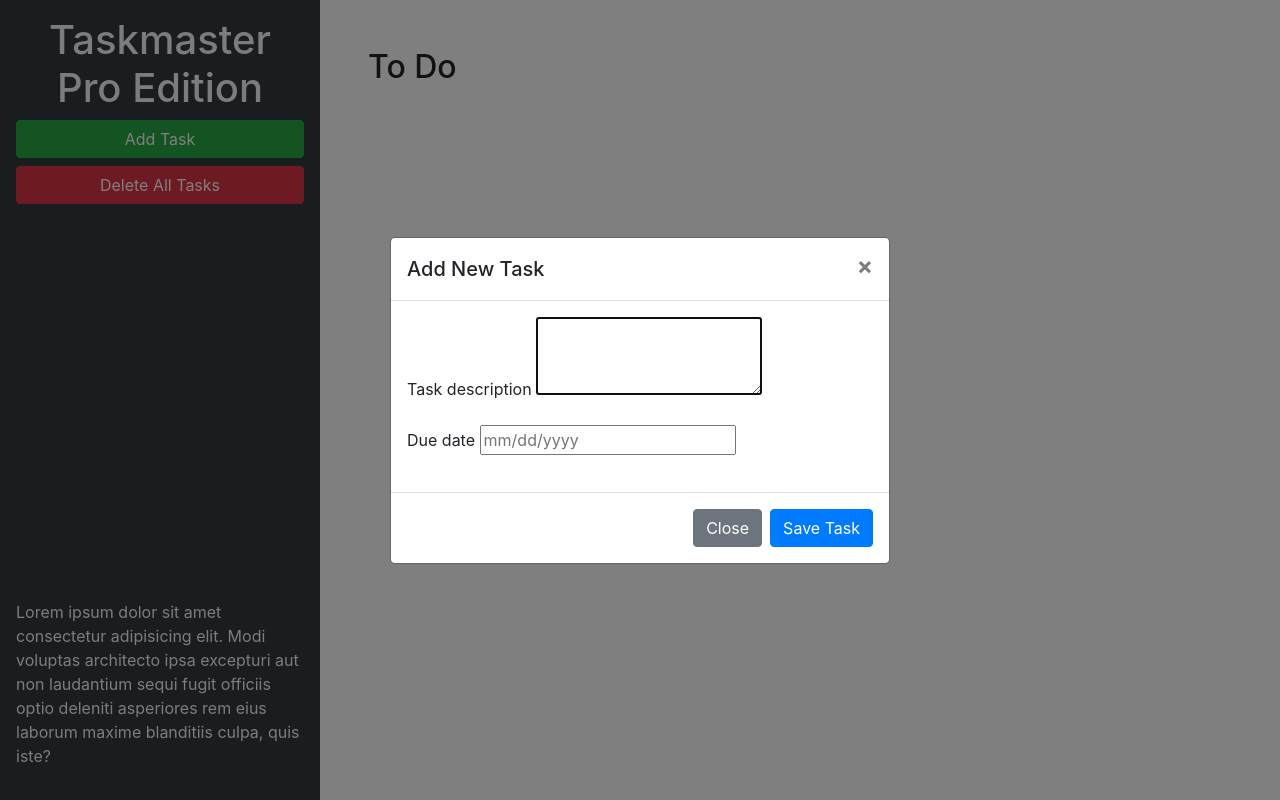
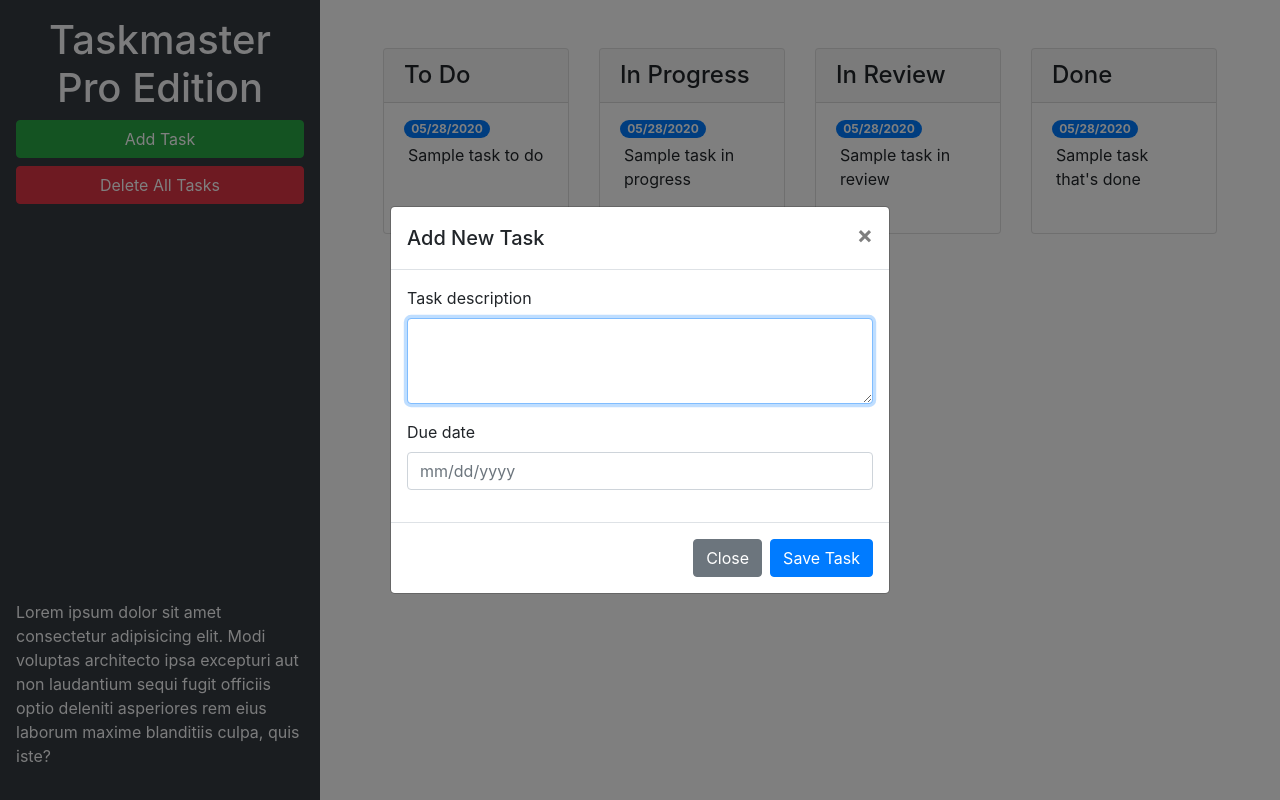
Before and after one commit to marksmoore/taskmaster-pro, a plain HTML site: page index.html in a window 1280 px wide. Both pictures are taken after a click on the button "Add Task". Drawn offline with nearby package versions, Linux system fonts and the light colour scheme.

Commit message:
adjusted the grid system

```diff
--- a/assets/js/script.js
+++ b/assets/js/script.js
@@ -46,50 +46,7 @@ var saveTasks = function() {
 };
 
 
-$(".list-group").on("click", "p", function() {
-  var text = $(this)
-    .text()
-    .trim();
 
-  var textInput = $("<textarea>")
-  .addClass("form-control")
-  .val(text);
-
-  $(this).replaceWith(textInput);
-
-  textInput.trigger("focus");
-});
-
-$(".list-group").on("blur", "textarea", function() {
-
-  // get the textarea's current value/text
-var text = $(this)
-.val()
-.trim();
-
-// get the parent ul's id attribute
-var status = $(this)
-.closest(".list-group")
-.attr("id")
-.replace("list-", "");
-
-// get the task's position in the list of other li elements
-var index = $(this)
-.closest(".list-group-item")
-.index();
-
-tasks[status][index].text = text;
-saveTasks();
-
-// recreate p element
-var taskP = $("<p>")
-  .addClass("m-1")
-  .text(text);
-
-// replace textarea with p element
-$(this).replaceWith(taskP);
-
-});
 
 // modal was triggered
 $("#task-form-modal").on("show.bs.modal", function() {
@@ -125,17 +82,47 @@ $("#task-form-modal .btn-primary").click(function() {
   }
 });
 
-// remove all tasks
-$("#remove-tasks").on("click", function() {
-  for (var key in tasks) {
-    tasks[key].length = 0;
-    $("#list-" + key).empty();
-  }
-  saveTasks();
+// task text was clicked
+$(".list-group").on("click", "p", function() {
+  // get current text of p element
+  var text = $(this)
+    .text()
+    .trim();
+
+  // replace p element with a new textarea
+  var textInput = $("<textarea>").addClass("form-control").val(text);
+  $(this).replaceWith(textInput);
+
+  // auto focus new element
+  textInput.trigger("focus");
 });
 
-// load tasks for the first time
-loadTasks();
+// editable field was un-focused
+$(".list-group").on("blur", "textarea", function() {
+  // get current value of textarea
+  var text = $(this).val();
+
+  // get status type and position in the list
+  var status = $(this)
+    .closest(".list-group")
+    .attr("id")
+    .replace("list-", "");
+  var index = $(this)
+    .closest(".list-group-item")
+    .index();
+
+  // update task in array and re-save to localstorage
+  tasks[status][index].text = text;
+  saveTasks();
+
+  // recreate p element
+  var taskP = $("<p>")
+    .addClass("m-1")
+    .text(text);
+
+  // replace textarea with new content
+  $(this).replaceWith(taskP);
+});
 
 // due date was clicked
 $(".list-group").on("click", "span", function() {
@@ -149,27 +136,21 @@ $(".list-group").on("click", "span", function() {
     .attr("type", "text")
     .addClass("form-control")
     .val(date);
-
-  // swap out elements
   $(this).replaceWith(dateInput);
 
-  // automatically focus on new element
+  // automatically bring up the calendar
   dateInput.trigger("focus");
+});
 
 // value of due date was changed
 $(".list-group").on("blur", "input[type='text']", function() {
-  // get current text
-  var date = $(this)
-    .val()
-    .trim();
+  var date = $(this).val();
 
-  // get the parent ul's id attribute
+  // get status type and position in the list
   var status = $(this)
     .closest(".list-group")
     .attr("id")
     .replace("list-", "");
-
-  // get the task's position in the list of other li elements
   var index = $(this)
     .closest(".list-group-item")
     .index();
@@ -178,13 +159,21 @@ $(".list-group").on("blur", "input[type='text']", function() {
   tasks[status][index].date = date;
   saveTasks();
 
-  // recreate span element with bootstrap classes
+  // recreate span and insert in place of input element
   var taskSpan = $("<span>")
     .addClass("badge badge-primary badge-pill")
     .text(date);
-
-  // replace input with span element
-  $(this).replaceWith(taskSpan);
+    $(this).replaceWith(taskSpan);
 });
 
+// remove all tasks
+$("#remove-tasks").on("click", function() {
+  for (var key in tasks) {
+    tasks[key].length = 0;
+    $("#list-" + key).empty();
+  }
+  saveTasks();
 });
+
+// load tasks for the first time
+loadTasks();
--- a/index.html
+++ b/index.html
@@ -18,15 +18,72 @@
       <button id="create-task" class="btn btn-block btn-success" data-toggle="modal" data-target="#task-form-modal">Add
         Task</button>
       <button id="remove-tasks" class="btn btn-block btn-danger">Delete All Tasks</button>
-      <p class="mt-auto">Lorem ipsum dolor sit amet consectetur adipisicing elit. Modi voluptas architecto ipsa
-        excepturi aut non
+      <p class="mt-auto">Lorem ipsum dolor sit amet consectetur adipisicing elit. Modi voluptas architecto ipsa excepturi aut non
         laudantium sequi fugit officiis optio deleniti asperiores rem eius laborum maxime blanditiis culpa, quis iste?
       </p>
     </header>
     <main class="col-12 col-lg-9">
-      <div class="m-5">
-        <h2>To Do</h2>
-        <ul id="list-toDo" class="list-group"> </ul>
+      <div class="m-5 row justify-content-around">
+        <!-- todo start -->
+        <div class="col-12 col-md-6 col-xl-3 mb-3">
+          <div class="card">
+            <h4 class="card-header">
+              To Do
+            </h4>
+            <ul id="list-toDo" class="list-group list-group-flush">
+              <li class="list-group-item">
+                <span class="badge badge-primary badge-pill">05/28/2020</span>
+                <p class="m-1">Sample task to do</p>
+              </li>
+            </ul>
+          </div>
+        </div>
+        <!-- todo end -->
+        <!-- in progress start -->
+        <div class="col-12 col-md-6 col-xl-3 mb-3">
+          <div class="card">
+          <h4 class="card-header">
+            In Progress
+          </h4>
+            <ul id="list-inProgress" class="list-group list-group-flush">
+              <li class="list-group-item">
+                <span class="badge badge-primary badge-pill">05/28/2020</span>
+                <p class="m-1">Sample task in progress</p>
+              </li>
+            </ul>
+          </div>
+        </div>
+        <!-- in progress end -->
+        <!-- in review start -->
+        <div class="col-12 col-md-6 col-xl-3 mb-3">
+          <div class="card">
+          <h4 class="card-header">
+            In Review
+          </h4>
+          <ul id="list-inReview" class="list-group list-group-flush">
+            <li class="list-group-item">
+              <span class="badge badge-primary badge-pill">05/28/2020</span>
+              <p class="m-1">Sample task in review</p>
+            </li>
+          </ul>
+        </div>
+        </div>
+        <!-- in review end -->
+        <!-- done start -->
+        <div class="col-12 col-md-6 col-xl-3 mb-3">
+          <div class="card">
+          <h4 class="card-header">
+            Done
+          </h4>
+          <ul id="list-done" class="list-group list-group-flush">
+            <li class="list-group-item">
+              <span class="badge badge-primary badge-pill">05/28/2020</span>
+              <p class="m-1">Sample task that's done</p>
+            </li>
+          </ul>
+        </div>
+        </div>
+        <!-- done end -->
       </div>
     </main>
   </div>
@@ -46,11 +103,11 @@
           <form>
             <div class="form-group">
               <label for="modalTaskDescription">Task description</label>
-              <textarea id="modalTaskDescription" rows="3"></textarea>
+              <textarea id="modalTaskDescription" rows="3" class="form-control"></textarea>
             </div>
             <div class="form-group">
               <label for="modalDueDate">Due date</label>
-              <input type="text" id="modalDueDate" placeholder="mm/dd/yyyy" autocomplete="off" />
+              <input type="text" class="form-control" id="modalDueDate" placeholder="mm/dd/yyyy" autocomplete="off" />
             </div>
           </form>
         </div>
```
